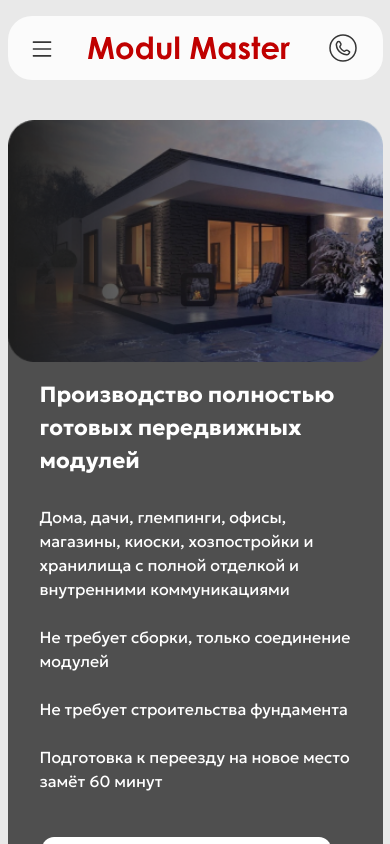
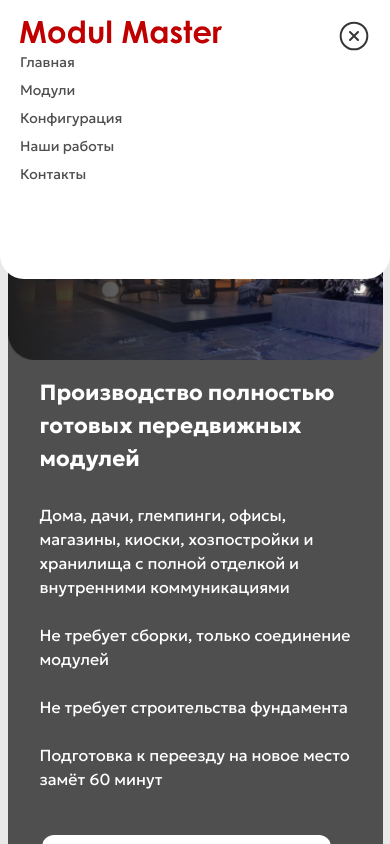
Before and after one commit to DizMaxWork/Module-Master, a React (Vite) app: page / in a window 390 px wide. Both pictures are taken after a click on the button 41 px from the left and 49 px from the top of the page. Shown: the top 844 px of the page. Built offline with nearby package versions, Linux system fonts and the light colour scheme.

Commit message:
Достилизовать бургер меню

```diff
--- /dev/null
+++ b/src/components/Header/BurgerMenu.module.css
@@ -0,0 +1,21 @@
+.menu {
+    position: fixed;
+    display: flex;
+    justify-content: space-between;
+    top: 0;
+    left: 0;
+    width: 100%; /* Меню занимает всю ширину контейнера */
+    height: 0; /* Начальная высота меню - скрыто */
+    background-color: #fff;
+    color: #4F4F4F;
+    padding: 20px;
+    overflow: hidden; /* Скрыть контент, который выходит за пределы */
+    transition: height 0.3s ease-in-out; /* Плавное изменение высоты */
+    z-index: 50;
+    border-bottom-left-radius: 24px;
+    border-bottom-right-radius: 24px;
+  }
+
+  .menu.visible {
+    height: 33%; /* Когда меню видно, его высота становится 33% */
+  }
--- /dev/null
+++ b/src/components/Header/BurgerMenu.tsx
@@ -0,0 +1,43 @@
+import { useState } from "react";
+import { WordsLibrary } from "../../types";
+import styles from "./BurgerMenu.module.css";
+export const BurgerMenu = ({
+  nav,
+  setIsMenuVisible,
+}: {
+  nav: WordsLibrary["nav"];
+  setIsMenuVisible: React.Dispatch<React.SetStateAction<boolean>>;
+}) => {
+  const [active, setActive] = useState<string>();
+  return (
+    <div className="App">
+      <div className={`${styles.menu} ${styles.visible}`}>
+        <div>
+          <div>
+            <img src="logo.svg" alt="" />
+          </div>
+          <ul className="menu-list">
+            {nav.map((item, index) => (
+              <li key={index} className=" my-2 text-sm">
+                <a
+                  href={item.link}
+                  onClick={() => setActive(item.title)}
+                  className={
+                    active === item.title ? "font-bold" : "" // Применяем стиль для активной ссылки
+                  }
+                >
+                  {item.title}
+                </a>
+              </li>
+            ))}
+          </ul>
+        </div>
+        <div>
+          <button onClick={() => setIsMenuVisible(false)}>
+            <img src="close.svg" alt="" />
+          </button>
+        </div>
+      </div>
+    </div>
+  );
+};
--- a/src/components/Header/Header.tsx
+++ b/src/components/Header/Header.tsx
@@ -1,6 +1,7 @@
 import { useState } from "react";
 import { WordsLibrary } from "../../types";
 import { HeaderBtn } from "./HeaderBtn";
+import { BurgerMenu } from "./BurgerMenu";
 
 export const Header = ({
   nav,
@@ -10,19 +11,31 @@ export const Header = ({
   defaultValue: string;
 }) => {
   // const [state, setState] = useState("Главная");
+  const [isMenuVisible, setIsMenuVisible] = useState(false);
+
+  const toggleMenu = () => {
+    setIsMenuVisible(!isMenuVisible);
+  };
   const [active, setActive] = useState<string>();
   return (
     <header className="container mx-auto bg-whiteToHeader rounded-3xl px-6 mt-4 py-4 sticky top-0 z-50">
       <div className="flex justify-between items-center">
         <div className="mt-1.5 lg:hidden block">
-          <button>
+          <button onClick={toggleMenu}>
             <img src="burger.svg" alt="" />
           </button>
         </div>
+        {isMenuVisible && (
+          <nav>
+            <BurgerMenu setIsMenuVisible={setIsMenuVisible} nav={nav} />
+          </nav>
+        )}
+        {!isMenuVisible && (
+          <>
             <div>
               <img src="logo.svg" alt="Лого" />
             </div>
-        <nav className="flex -mx-3 lg:block hidden">
+            <nav className=" -mx-3 lg:block hidden">
               <ul className="flex">
                 {nav.map((item, index) => (
                   <li
@@ -45,10 +58,16 @@ export const Header = ({
             <div className="flex items-center ">
               <a href="tel:+37122057799" className="lg:mr-6 font-bold text-lg">
                 <span className="xl:block hidden">+371 220 57 799</span>
-            <img src="phoneIcon.svg" alt="Phone" className="lg:hidden block" />
+                <img
+                  src="phoneIcon.svg"
+                  alt="Phone"
+                  className="lg:hidden block"
+                />
               </a>
               <HeaderBtn defaultValue={defaultValue} />
             </div>
+          </>
+        )}
       </div>
     </header>
   );
```
Also changed, not shown: public/close.svg (added). Lines whose indentation alone changed are shown as unchanged.
